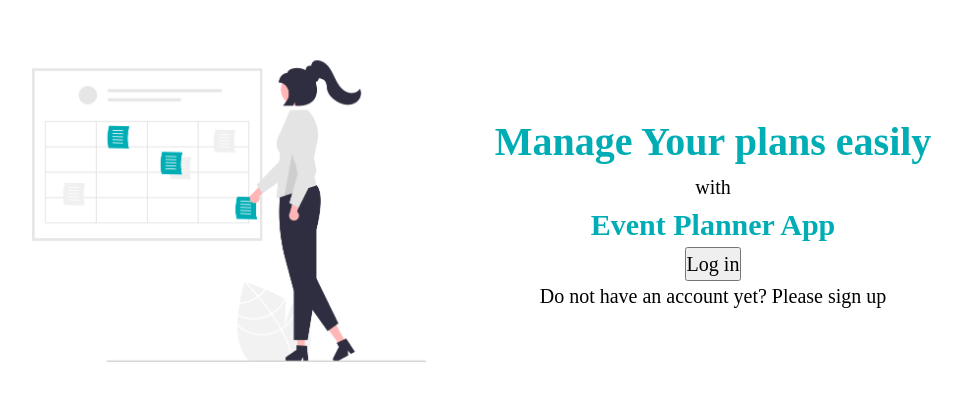
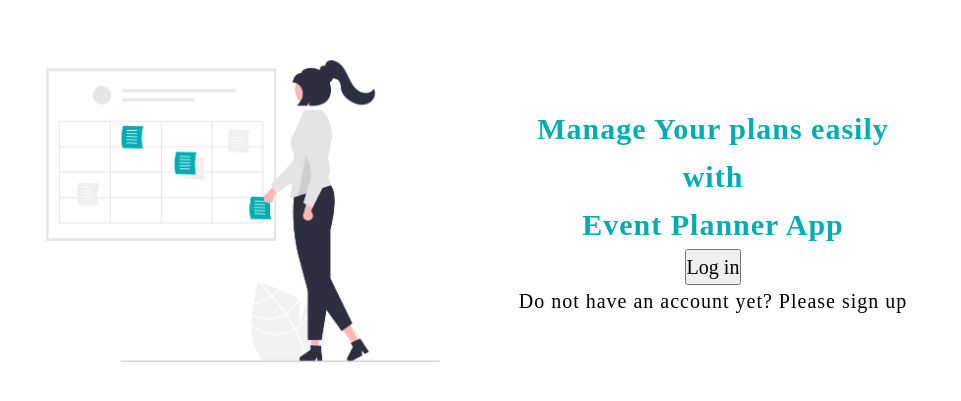
Before and after one commit to hannakozak/event-planner-app, a React (Create React App) app in the folder client/: page / in a window 1280 px wide. Shown: the part 189-590 px from the top of the page, without its empty margins (183-1144 px from the left). Built offline with nearby package versions, Linux system fonts and the light colour scheme.

Commit message:
style: Home page basic style

```diff
--- a/client/src/views/Home/Home.styled.tsx
+++ b/client/src/views/Home/Home.styled.tsx
@@ -3,21 +3,61 @@ import styled from 'styled-components';
 export const HomeWrapper = styled.div`
   height: 100vh;
   display: flex;
+  flex-direction: column;
   justify-content: center;
   align-items: center;
-  font-size: 2rem;
   text-align: center;
-  border-radius: 15px;
+
+  @media ${({ theme }) => theme.device.tablet} {
+    height: 100vh;
+    display: flex;
+    flex-direction: row;
+    justify-content: center;
+    align-items: center;
+
+    font-size: 2rem;
+    text-align: center;
+    border-radius: 15px;
+  }
 `;
+
 export const HomeImage = styled.img`
-  width: 40%;
+  width: 100%;
+  @media ${({ theme }) => theme.device.mobileM} {
+    width: 70%;
+  }
+  @media ${({ theme }) => theme.device.tablet} {
+    width: 50%;
+  }
+  @media ${({ theme }) => theme.device.laptop} {
+    width: 40%;
+  }
 `;
 
 export const HomeText = styled.div`
-  padding: 1rem;
+  margin: 2rem;
+  letter-spacing: 1px;
+  line-height: 1.6;
+
   & h1,
   h2 {
     color: ${({ theme }) => theme.colors.primary3};
+    font-size: 2rem;
+  }
+
+  @media ${({ theme }) => theme.device.tablet} {
+    & h1,
+    h2 {
+      color: ${({ theme }) => theme.colors.primary3};
+      font-size: 2.5rem;
+    }
+  }
+  @media ${({ theme }) => theme.device.tablet} {
+    & h1,
+    h2 {
+      color: ${({ theme }) => theme.colors.primary3};
+      font-size: 3rem;
+    }
   }
 `;
 
--- a/client/src/views/Home/Home.tsx
+++ b/client/src/views/Home/Home.tsx
@@ -1,13 +1,13 @@
 import React from 'react';
 import homeImage from '../../assets/images/undraw_Events_re_98ue.png';
-import { HomeImage, HomeWrapper, HomeText, HomeTitle } from './Home.styled';
+import { HomeImage, HomeWrapper, HomeText } from './Home.styled';
 export const Home = () => {
   return (
     <HomeWrapper>
       <HomeImage src={homeImage} alt="undraw_Events" />
       <HomeText>
         <h1>Manage Your plans easily </h1>
-        <p> with</p>
+        <h2> with</h2>
         <h2>Event Planner App </h2>
         <button>Log in</button>
         <p> Do not have an account yet? Please sign up</p>
```
